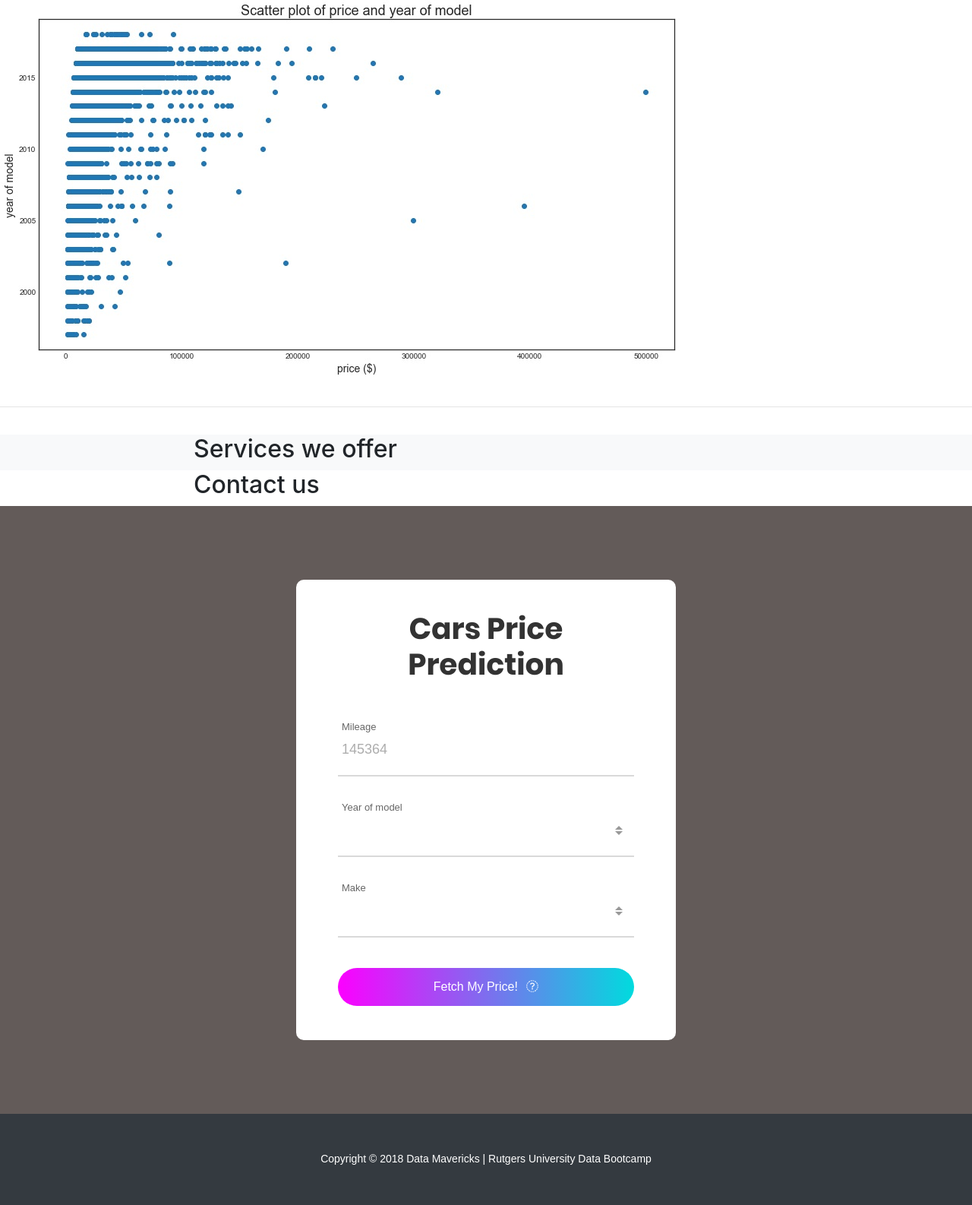
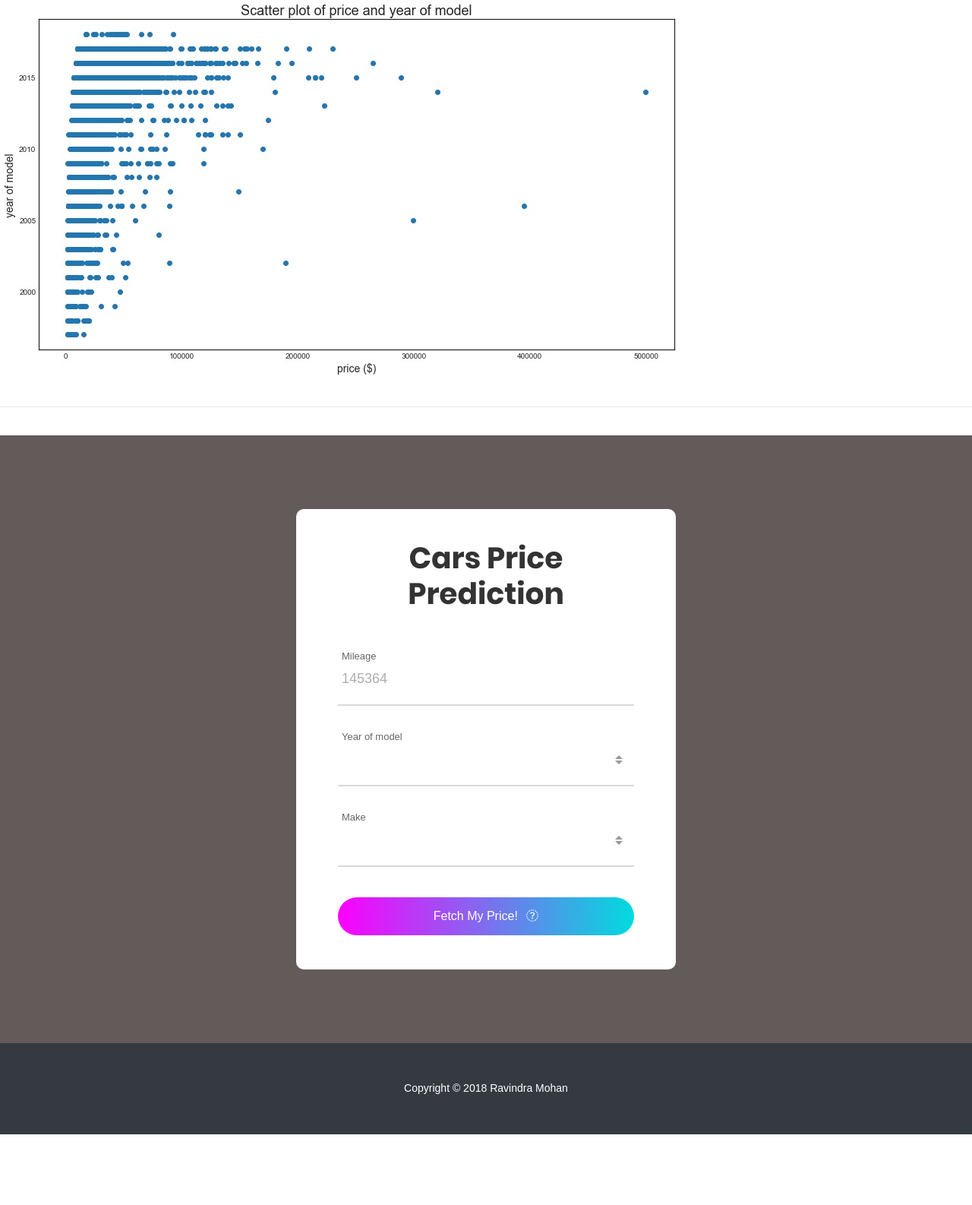
Before and after one commit to ravindramohan/autocarvana, a Flask app: page / in a window 1280 px wide. Shown: the part 1028-2614 px from the top of the page at 76% size. After the commit the page ends 2521 px from the top, so only its background shows below. Run offline with Flask 2, Linux system fonts and the light colour scheme; parts of the project's set-up code (start-up, migrations or seed data) failed here and were passed over; some libraries are stand-ins or nearby versions.

Commit message:
index.html changes

```diff
--- a/datamaverick/templates/index.html
+++ b/datamaverick/templates/index.html
@@ -1,7 +1,7 @@
 <!DOCTYPE html>
 <html lang="en">
 <head>
-	<title>Data Mavericks</title>
+	<title>Auto Carvana</title>
 	<meta charset="UTF-8">
 	<meta name="viewport" content="width=device-width, initial-scale=1 ,shrink-to-fit=no">
     <meta name="description" content="">
@@ -39,7 +39,7 @@
 <!-- Navigation -->
 <nav class="navbar navbar-expand-lg navbar-dark bg-dark fixed-top" id="mainNav">
 	<div class="container">
-	  <a class="navbar-brand js-scroll-trigger" href="#page-top">Data Mavericks</a>
+	  <a class="navbar-brand js-scroll-trigger" href="#page-top">Auto Caravana</a>
 	  <button class="navbar-toggler" type="button" data-toggle="collapse" data-target="#navbarResponsive" aria-controls="navbarResponsive" aria-expanded="false" aria-label="Toggle navigation">
 		<span class="navbar-toggler-icon"></span>
 	  </button>
@@ -47,9 +47,6 @@
 		<ul class="navbar-nav ml-auto">
 		  <li class="nav-item">
 			<a class="nav-link js-scroll-trigger" href="#about">About</a>
-		  </li>
-		  <li class="nav-item">
-			<a class="nav-link js-scroll-trigger" href="#contact">Team</a>
 		  </li>
 		  <li class="nav-item">
 			  <a class="nav-link js-scroll-trigger" href="#price tool">Pricing Tool</a>
@@ -108,19 +105,6 @@
 				</div>
 
 
-<!-- --  -------------------------------------------------------------------->
-				<!-- div class="row">
-            <h2>Technology</h2>
-						<br>
-						 <ul>
-                <li>Presentation Layer:HTML, CSS, Bootstrap</li>
-                <li>Middleware:Flask</li>
-                <li>Database: Comma Separated Values File</li>
-                <li>Programming: Python, Javascript, JQuery</li>
-                <li>Visualization: Plotly and D3</li>
-              </ul>
-        </div>
-				-->
 				<div class="row">
 					<h2>Approach</h2>
 						<ul>
@@ -251,28 +235,7 @@
 
 <hr style="padding: 10px">
 
-<!--Additional sections placeholders-->
-  <section id="services" class="bg-light">
-	<div class="container">
-	  <div class="row">
-		<div class="col-lg-8 mx-auto">
-		  <h2>Services we offer</h2>
-		  <p class="lead"></p>
-		</div>
-	  </div>
-	</div>
-  </section>
 
-  <section id="contact">
-	<div class="container">
-	  <div class="row">
-		<div class="col-lg-8 mx-auto">
-		  <h2>Contact us</h2>
-		  <p class="lead">
-		</div>
-	  </div>
-	</div>
-  </section>
 <!--Choropleth div and JS code-->
 <section id="map">
 <div class="container">
@@ -429,7 +392,7 @@
 <!-- Footer -->
 <footer class="py-5 bg-dark">
 	<div class="container">
-	  <p class="m-0 text-center text-white">Copyright &copy; 2018 Data Mavericks | Rutgers University Data Bootcamp</p>
+	  <p class="m-0 text-center text-white">Copyright &copy; 2018 Ravindra Mohan</p>
 	</div>
 	<!-- /.container -->
   </footer>
```
